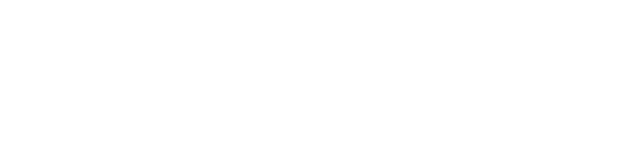
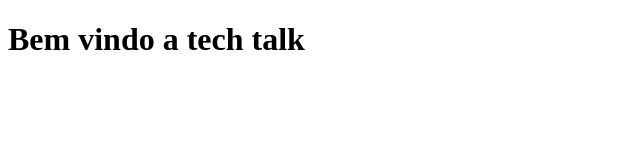
Before and after one commit to diogotozzi/kubernetes-101, a plain HTML site: page index.html in a window 1280 px wide. Shown: the whole page, without its empty margins (0-640 px from the left). Drawn offline with Linux system fonts and the light colour scheme.

Commit message:
Apenas uma mudanca

```diff
--- a/index.html
+++ b/index.html
@@ -5,5 +5,6 @@
     <title></title>
   </head>
   <body>
+    <h1>Bem vindo a tech talk</h1>
   </body>
 </html>
```
